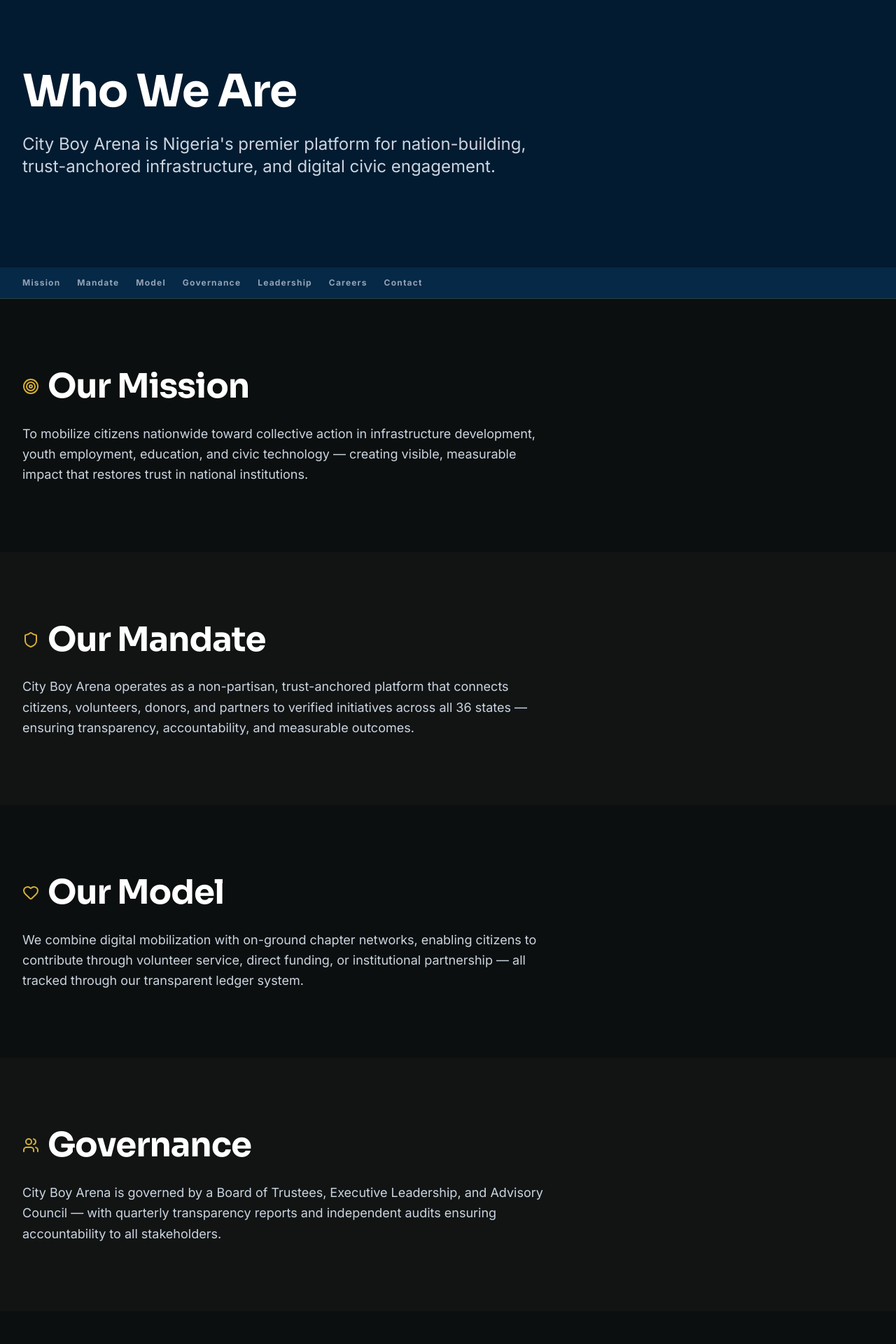
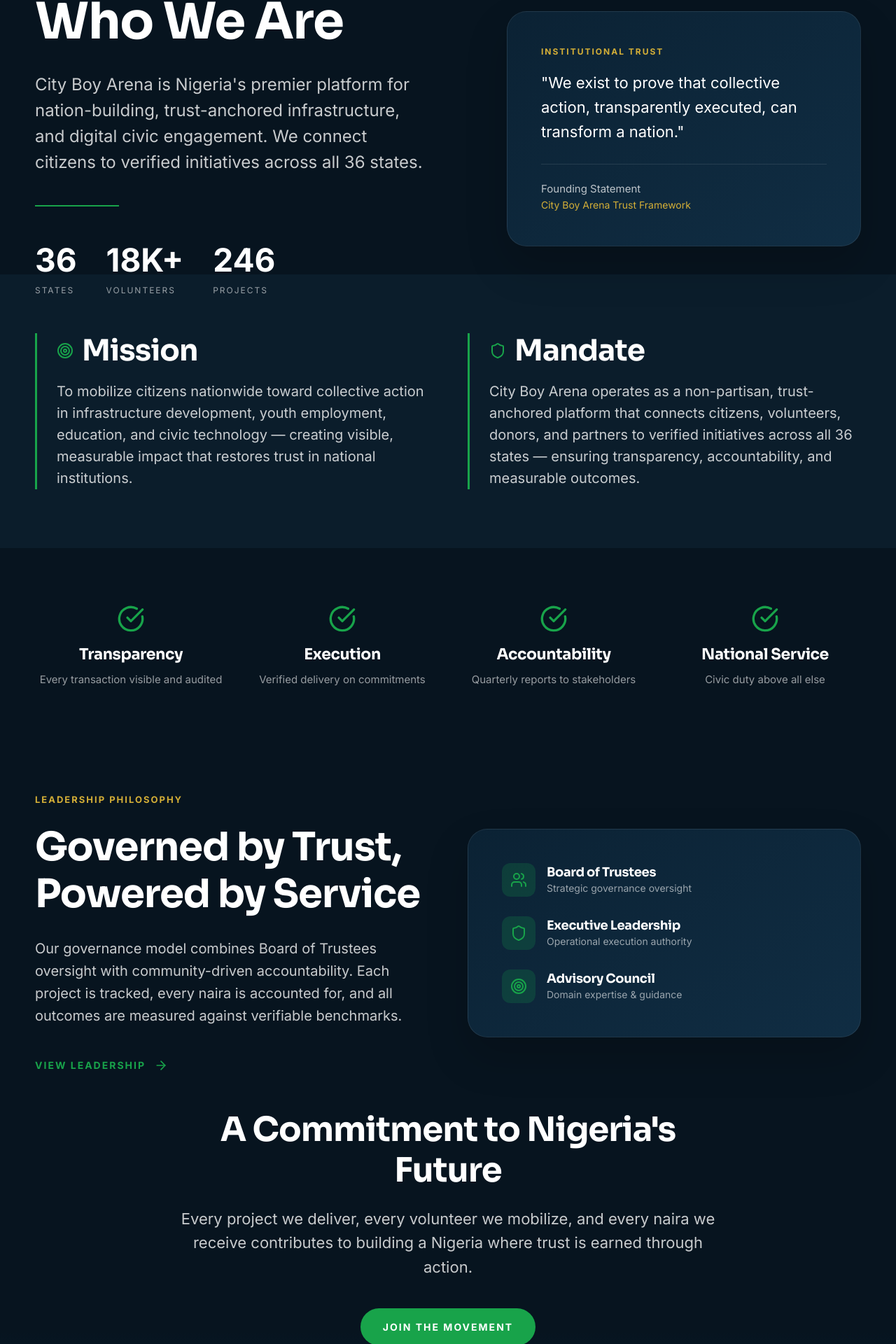
Before and after one commit to klmayua/cityboynew, a React (Vite) app: page /about in a window 1280 px wide. Shown: the part 208-2128 px from the top of the page at 70% size. Built offline with nearby package versions, Linux system fonts and the light colour scheme.

Commit message:
Rebuild About page: 6-section surgical layout

```diff
--- a/src/pages/public/AboutPage.jsx
+++ b/src/pages/public/AboutPage.jsx
@@ -1,173 +1,186 @@
 import { Link } from 'react-router-dom'
-import { Target, Shield, Heart, Users, Briefcase, Mail } from 'lucide-react'
-
-const sections = [
-  { id: 'mission', label: 'Mission' },
-  { id: 'mandate', label: 'Mandate' },
-  { id: 'model', label: 'Model' },
-  { id: 'governance', label: 'Governance' },
-  { id: 'leadership', label: 'Leadership' },
-  { id: 'careers', label: 'Careers' },
-  { id: 'contact', label: 'Contact' },
-]
+import { Target, Shield, Users, CheckCircle, ArrowRight, Shield as GovernanceIcon } from 'lucide-react'
 
 export default function AboutPage() {
   return (
-    <div className="pt-20 md:pt-24">
-      {/* Hero */}
-      <section className="relative py-20 md:py-32 bg-[#031B30]">
-        <div className="container mx-auto px-5 max-w-[1440px]">
-          <h1 className="font-h1 text-4xl md:text-6xl text-white mb-6">Who We Are</h1>
-          <p className="text-xl md:text-2xl text-[#CBD5E1] max-w-3xl">
-            City Boy Arena is Nigeria's premier platform for nation-building,
-            trust-anchored infrastructure, and digital civic engagement.
-          </p>
-        </div>
-      </section>
+    <div className="bg-[#07141f] min-h-screen">
+      {/* SECTION 1: Founding Statement */}
+      <section className="h-[520px] pt-[72px] pb-[72px]">
+        <div className="container mx-auto px-4 md:px-8 max-w-[1440px]">
+          <div className="max-w-[1180px] mx-auto grid grid-cols-1 lg:grid-cols-2 gap-[56px] items-center">
+            {/* LEFT COLUMN */}
+            <div className="max-w-[620px]">
+              <span className="text-[#D4AF37] text-[13px] font-bold uppercase tracking-[2px] mb-[24px] block">About City Boy Arena</span>
+              <h2 className="text-[72px] text-white font-extrabold leading-[0.98] mb-[28px]">Who We Are</h2>
+              <p className="text-[24px] text-white/78 leading-[1.55] max-w-[560px] mb-[42px]">
+                City Boy Arena is Nigeria's premier platform for nation-building, trust-anchored infrastructure, and digital civic engagement. We connect citizens to verified initiatives across all 36 states.
+              </p>
+              <div className="w-[120px] h-[2px] bg-[#18A34A] mb-[42px]"></div>
 
-      {/* Navigation */}
-      <nav className="sticky top-16 md:top-20 bg-[#062B49]/95 backdrop-blur-lg z-30 border-b border-[rgba(212,175,55,.18)]">
-        <div className="container mx-auto px-5 max-w-[1440px]">
-          <div className="flex overflow-x-auto gap-6 py-4">
-            {sections.map(section => (
-              <a key={section.id} href={`#${section.id}`} className="text-sm font-label-caps text-[#94A3B8] hover:text-[#D4AF37] whitespace-nowrap transition-colors">
-                {section.label}
-              </a>
-            ))}
-          </div>
-        </div>
-      </nav>
+              {/* Metrics Row */}
+              <div className="flex gap-[42px]">
+                <div>
+                  <div className="text-[46px] text-white font-extrabold">36</div>
+                  <div className="text-white/58 text-[12px] uppercase tracking-[2px]">States</div>
+                </div>
+                <div>
+                  <div className="text-[46px] text-white font-extrabold">18K+</div>
+                  <div className="text-white/58 text-[12px] uppercase tracking-[2px]">Volunteers</div>
+                </div>
+                <div>
+                  <div className="text-[46px] text-white font-extrabold">246</div>
+                  <div className="text-white/58 text-[12px] uppercase tracking-[2px]">Projects</div>
+                </div>
+              </div>
+            </div>
 
-      {/* Mission */}
-      <section id="mission" className="py-16 md:py-24 bg-[#0c0f0f]">
-        <div className="container mx-auto px-5 max-w-[1440px]">
-          <div className="max-w-3xl">
-            <div className="flex items-center gap-3 mb-6">
-              <Target className="w-6 h-6 text-[#D4AF37]" />
-              <h2 className="font-h2 text-3xl text-white">Our Mission</h2>
+            {/* RIGHT COLUMN - Premium Statement Panel */}
+            <div className="lg:pl-[56px]">
+              <div className="rounded-[28px] p-[48px]" style={{background: 'linear-gradient(145deg, #0b2234, #102d43)', border: '1px solid rgba(255,255,255,.08)', boxShadow: '0 28px 60px rgba(0,0,0,0.18)'}}>
+                <span className="text-[#D4AF37] text-[12px] font-bold uppercase tracking-[2px] mb-[18px] block">Institutional Trust</span>
+                <p className="text-white text-[22px] leading-[1.6] mb-[28px]">
+                  "We exist to prove that collective action, transparently executed, can transform a nation."
+                </p>
+                <div className="pt-[24px] border-t border-white/10">
+                  <p className="text-white/72 text-[15px]">Founding Statement</p>
+                  <p className="text-[#D4AF37] text-[14px]">City Boy Arena Trust Framework</p>
+                </div>
+              </div>
             </div>
-            <p className="text-lg text-[#CBD5E1] leading-relaxed">
-              To mobilize citizens nationwide toward collective action in infrastructure development,
-              youth employment, education, and civic technology — creating visible, measurable impact
-              that restores trust in national institutions.
-            </p>
           </div>
         </div>
       </section>
 
-      {/* Mandate */}
-      <section id="mandate" className="py-16 md:py-24 bg-[#121414]">
-        <div className="container mx-auto px-5 max-w-[1440px]">
-          <div className="max-w-3xl">
-            <div className="flex items-center gap-3 mb-6">
-              <Shield className="w-6 h-6 text-[#D4AF37]" />
-              <h2 className="font-h2 text-3xl text-white">Our Mandate</h2>
+      {/* SECTION 2: Mission and Mandate */}
+      <section className="pt-[84px] pb-[84px] bg-[#0b1d2b]">
+        <div className="container mx-auto px-4 md:px-8 max-w-[1440px]">
+          <div className="max-w-[1180px] mx-auto grid grid-cols-1 lg:grid-cols-2 gap-[56px]">
+            {/* Mission Block */}
+            <div className="pl-[28px]" style={{borderLeft: '3px solid #18A34A'}}>
+              <div className="flex items-center gap-3 mb-[18px]">
+                <Target className="w-6 h-6 text-[#18A34A]" />
+                <h3 className="text-white text-[42px] font-extrabold">Mission</h3>
+              </div>
+              <p className="text-white/78 text-[20px] leading-[1.55]">
+                To mobilize citizens nationwide toward collective action in infrastructure development, youth employment, education, and civic technology — creating visible, measurable impact that restores trust in national institutions.
+              </p>
             </div>
-            <p className="text-lg text-[#CBD5E1] leading-relaxed">
-              City Boy Arena operates as a non-partisan, trust-anchored platform that connects
-              citizens, volunteers, donors, and partners to verified initiatives across all 36 states
-              — ensuring transparency, accountability, and measurable outcomes.
-            </p>
+
+            {/* Mandate Block */}
+            <div className="pl-[28px]" style={{borderLeft: '3px solid #18A34A'}}>
+              <div className="flex items-center gap-3 mb-[18px]">
+                <Shield className="w-6 h-6 text-[#18A34A]" />
+                <h3 className="text-white text-[42px] font-extrabold">Mandate</h3>
+              </div>
+              <p className="text-white/78 text-[20px] leading-[1.55]">
+                City Boy Arena operates as a non-partisan, trust-anchored platform that connects citizens, volunteers, donors, and partners to verified initiatives across all 36 states — ensuring transparency, accountability, and measurable outcomes.
+              </p>
+            </div>
           </div>
         </div>
       </section>
 
-      {/* Model */}
-      <section id="model" className="py-16 md:py-24 bg-[#0c0f0f]">
-        <div className="container mx-auto px-5 max-w-[1440px]">
-          <div className="max-w-3xl">
-            <div className="flex items-center gap-3 mb-6">
-              <Heart className="w-6 h-6 text-[#D4AF37]" />
-              <h2 className="font-h2 text-3xl text-white">Our Model</h2>
+      {/* SECTION 3: Governance Strip */}
+      <section className="h-[280px] bg-[#07141f]">
+        <div className="container mx-auto px-4 md:px-8 max-w-[1440px] h-full flex items-center">
+          <div className="max-w-[1180px] mx-auto w-full grid grid-cols-1 md:grid-cols-4 gap-[28px]">
+            {/* Pillar 1 */}
+            <div className="text-center">
+              <CheckCircle className="w-10 h-10 text-[#18A34A] mx-auto mb-[18px]" />
+              <h4 className="text-white text-[22px] font-bold mb-[12px]">Transparency</h4>
+              <p className="text-white/58 text-[15px]">Every transaction visible and audited</p>
             </div>
-            <p className="text-lg text-[#CBD5E1] leading-relaxed">
-              We combine digital mobilization with on-ground chapter networks, enabling citizens
-              to contribute through volunteer service, direct funding, or institutional partnership —
-              all tracked through our transparent ledger system.
-            </p>
+            {/* Pillar 2 */}
+            <div className="text-center">
+              <CheckCircle className="w-10 h-10 text-[#18A34A] mx-auto mb-[18px]" />
+              <h4 className="text-white text-[22px] font-bold mb-[12px]">Execution</h4>
+              <p className="text-white/58 text-[15px]">Verified delivery on commitments</p>
+            </div>
+            {/* Pillar 3 */}
+            <div className="text-center">
+              <CheckCircle className="w-10 h-10 text-[#18A34A] mx-auto mb-[18px]" />
+              <h4 className="text-white text-[22px] font-bold mb-[12px]">Accountability</h4>
+              <p className="text-white/58 text-[15px]">Quarterly reports to stakeholders</p>
+            </div>
+            {/* Pillar 4 */}
+            <div className="text-center">
+              <CheckCircle className="w-10 h-10 text-[#18A34A] mx-auto mb-[18px]" />
+              <h4 className="text-white text-[22px] font-bold mb-[12px]">National Service</h4>
+              <p className="text-white/58 text-[15px]">Civic duty above all else</p>
+            </div>
           </div>
         </div>
       </section>
 
-      {/* Governance */}
-      <section id="governance" className="py-16 md:py-24 bg-[#121414]">
-        <div className="container mx-auto px-5 max-w-[1440px]">
-          <div className="max-w-3xl">
-            <div className="flex items-center gap-3 mb-6">
-              <Users className="w-6 h-6 text-[#D4AF37]" />
-              <h2 className="font-h2 text-3xl text-white">Governance</h2>
+      {/* SECTION 4: Leadership Philosophy */}
+      <section className="h-[540px] bg-[#07141f]">
+        <div className="container mx-auto px-4 md:px-8 max-w-[1440px] h-full flex items-center">
+          <div className="max-w-[1180px] mx-auto grid grid-cols-1 lg:grid-cols-2 gap-[56px] items-center">
+            {/* LEFT: Narrative */}
+            <div className="max-w-[620px]">
+              <span className="text-[#D4AF37] text-[13px] font-bold uppercase tracking-[2px] mb-[24px] block">Leadership Philosophy</span>
+              <h2 className="text-[56px] text-white font-extrabold leading-[1.05] mb-[28px]">Governed by Trust, Powered by Service</h2>
+              <p className="text-white/78 text-[20px] leading-[1.6] mb-[42px]">
+                Our governance model combines Board of Trustees oversight with community-driven accountability. Each project is tracked, every naira is accounted for, and all outcomes are measured against verifiable benchmarks.
+              </p>
+              <Link to="/leadership" className="inline-flex items-center gap-3 text-[#18A34A] font-bold uppercase tracking-[2px] text-[14px]">
+                View Leadership <ArrowRight className="w-5 h-5" />
+              </Link>
             </div>
-            <p className="text-lg text-[#CBD5E1] leading-relaxed">
-              City Boy Arena is governed by a Board of Trustees, Executive Leadership, and
-              Advisory Council — with quarterly transparency reports and independent audits
-              ensuring accountability to all stakeholders.
-            </p>
+
+            {/* RIGHT: Visual Institutional Card */}
+            <div className="rounded-[28px] p-[48px]" style={{background: 'linear-gradient(145deg, #0b2234, #102d43)', border: '1px solid rgba(255,255,255,.08)', boxShadow: '0 28px 60px rgba(0,0,0,0.18)'}}>
+              <div className="grid grid-cols-1 gap-[28px]">
+                <div className="flex items-center gap-4">
+                  <div className="w-12 h-12 rounded-[12px] bg-[#18A34A]/20 flex items-center justify-center">
+                    <Users className="w-6 h-6 text-[#18A34A]" />
+                  </div>
+                  <div>
+                    <h4 className="text-white text-[18px] font-bold">Board of Trustees</h4>
+                    <p className="text-white/58 text-[14px]">Strategic governance oversight</p>
+                  </div>
+                </div>
+                <div className="flex items-center gap-4">
+                  <div className="w-12 h-12 rounded-[12px] bg-[#18A34A]/20 flex items-center justify-center">
+                    <Shield className="w-6 h-6 text-[#18A34A]" />
+                  </div>
+                  <div>
+                    <h4 className="text-white text-[18px] font-bold">Executive Leadership</h4>
+                    <p className="text-white/58 text-[14px]">Operational execution authority</p>
+                  </div>
+                </div>
+                <div className="flex items-center gap-4">
+                  <div className="w-12 h-12 rounded-[12px] bg-[#18A34A]/20 flex items-center justify-center">
+                    <Target className="w-6 h-6 text-[#18A34A]" />
+                  </div>
+                  <div>
+                    <h4 className="text-white text-[18px] font-bold">Advisory Council</h4>
+                    <p className="text-white/58 text-[14px]">Domain expertise & guidance</p>
+                  </div>
+                </div>
+              </div>
+            </div>
           </div>
         </div>
       </section>
 
-      {/* Leadership */}
-      <section id="leadership" className="py-16 md:py-24 bg-[#0c0f0f]">
-        <div className="container mx-auto px-5 max-w-[1440px]">
-          <h2 className="font-h2 text-3xl text-white mb-8">Leadership</h2>
-          <div className="grid grid-cols-1 md:grid-cols-3 gap-6">
-            {[
-              { name: 'Founding Circle', role: 'Strategic Patron' },
-              { name: 'Executive Team', role: 'Operational Lead' },
-              { name: 'Regional Leads', role: 'Chapter Coordination' },
-            ].map((leader, i) => (
-              <div key={i} className="bg-[#1a1c1c] border border-[rgba(255,255,255,.08)] rounded-xl p-6">
-                <div className="w-16 h-16 bg-[#062B49] rounded-full mb-4 flex items-center justify-center">
-                  <Users className="w-8 h-8 text-[#D4AF37]" />
-                </div>
-                <h3 className="font-h3 text-lg text-white">{leader.name}</h3>
-                <p className="text-[#94A3B8]">{leader.role}</p>
-              </div>
-            ))}
-          </div>
-          <Link to="/leadership" className="inline-flex items-center gap-2 mt-8 text-[#D4AF37] hover:gap-3 transition-all">
-            View Full Leadership <span className="text-lg">→</span>
-          </Link>
-        </div>
-      </section>
-
-      {/* Careers */}
-      <section id="careers" className="py-16 md:py-24 bg-[#121414]">
-        <div className="container mx-auto px-5 max-w-[1440px]">
-          <div className="max-w-3xl">
-            <div className="flex items-center gap-3 mb-6">
-              <Briefcase className="w-6 h-6 text-[#D4AF37]" />
-              <h2 className="font-h2 text-3xl text-white">Careers</h2>
-            </div>
-            <p className="text-lg text-[#CBD5E1] leading-relaxed mb-6">
-              Join our mission to build Nigeria. We welcome volunteers, fellows, and full-time
-              professionals across technology, operations, communications, and field coordination.
+      {/* SECTION 5: National Commitment */}
+      <section className="h-[300px] bg-[#07141f]">
+        <div className="container mx-auto px-4 md:px-8 max-w-[1440px] h-full flex items-center justify-center">
+          <div className="text-center max-w-[780px]">
+            <h2 className="text-white text-[48px] font-extrabold leading-[1.1] mb-[24px]">A Commitment to Nigeria's Future</h2>
+            <p className="text-white/78 text-[22px] leading-[1.55] mb-[42px]">
+              Every project we deliver, every volunteer we mobilize, and every naira we receive contributes to building a Nigeria where trust is earned through action.
             </p>
-            <Link to="/volunteer" className="inline-flex bg-[#D4AF37] text-[#031B30] px-6 py-3 rounded-md font-label-caps hover:brightness-110 transition-all">
-              Join as Volunteer
+            <Link to="/join" className="inline-flex items-center gap-3 bg-[#18A34A] text-white px-[32px] py-[16px] rounded-[999px] font-bold uppercase tracking-[2px] text-[14px] hover:bg-[#16A34A] transition-all">
+              Join the Movement
             </Link>
           </div>
         </div>
       </section>
 
-      {/* Contact */}
-      <section id="contact" className="py-16 md:py-24 bg-[#0c0f0f]">
-        <div className="container mx-auto px-5 max-w-[1440px]">
-          <div className="max-w-3xl">
-            <div className="flex items-center gap-3 mb-6">
-              <Mail className="w-6 h-6 text-[#D4AF37]" />
-              <h2 className="font-h2 text-3xl text-white">Contact Us</h2>
-            </div>
-            <p className="text-lg text-[#CBD5E1] leading-relaxed mb-6">
-              For partnerships, media enquiries, or general inquiries, reach our Arena Desk team.
-            </p>
-            <div className="flex flex-col sm:flex-row gap-4">
-              <a href="mailto:hello@cityboyarena.com" className="inline-flex items-center gap-2 text-[#D4AF37] hover:underline">
-                hello@cityboyarena.com
-              </a>
-            </div>
-          </div>
-        </div>
+      {/* SECTION 6: Footer Transition */}
+      <section className="h-[120px]" style={{background: 'linear-gradient(180deg, #07141f 0%, #031B30 100%)'}}>
       </section>
     </div>
   )
```
